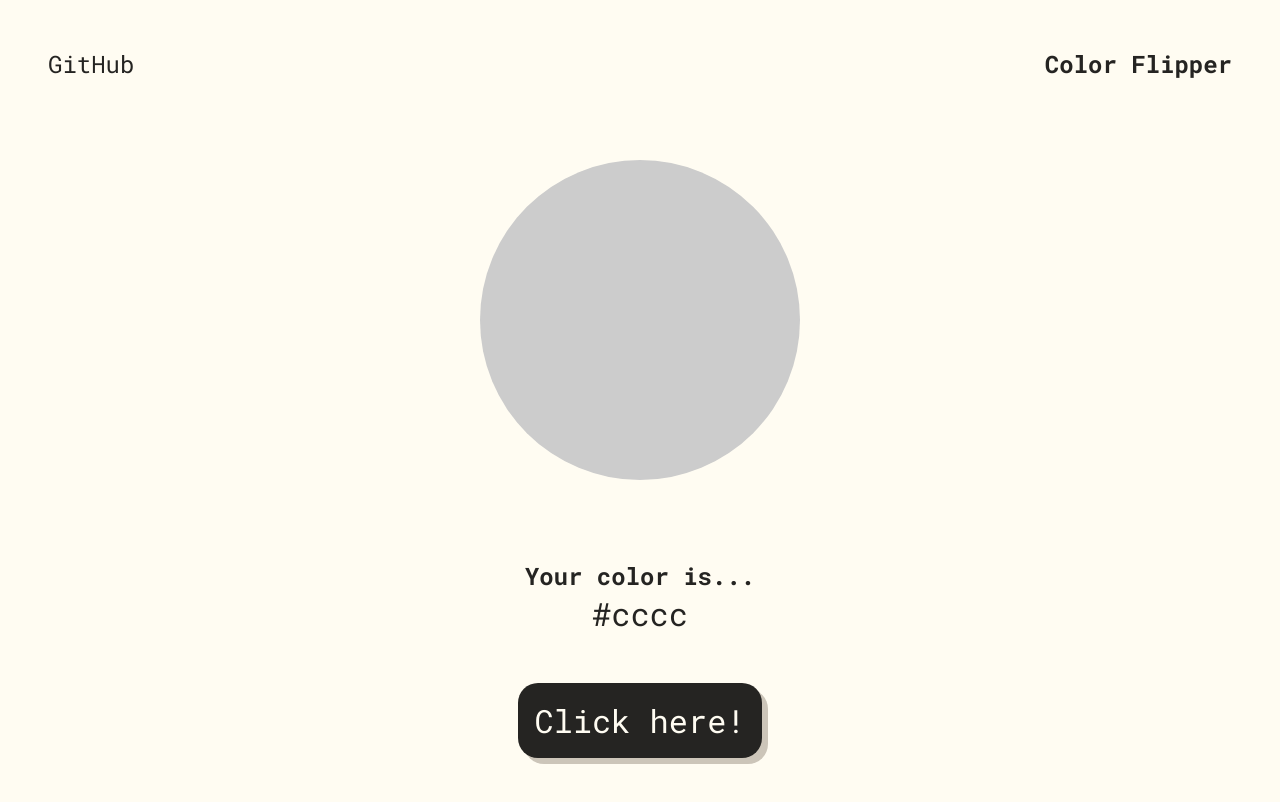
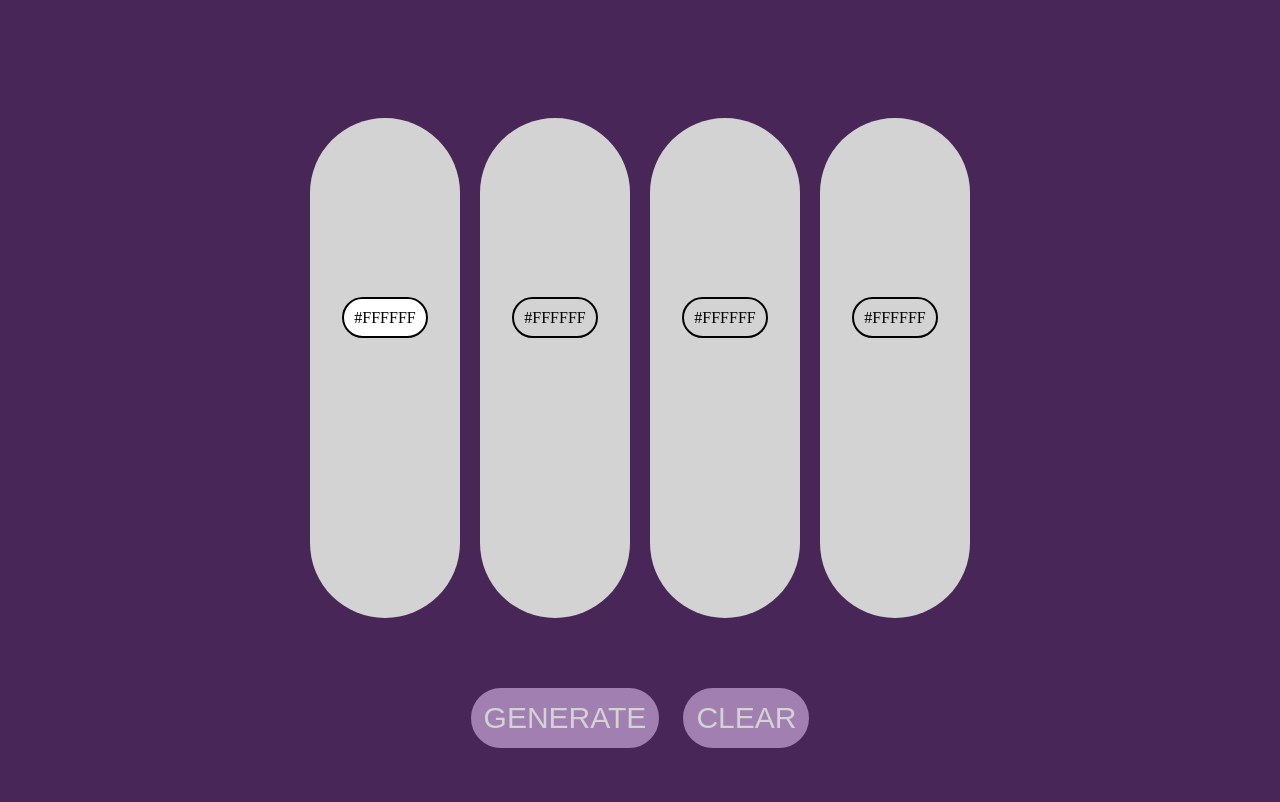
Before and after one commit to mrfiratatalay/myJavaScriptProjects, a plain HTML site: page 1-Color Flipper/n/index.html in a window 1280 px wide. Drawn offline with Linux system fonts and the light colour scheme.

Commit message:
FISRT UPDATE was done...

```diff
--- a/1-Color Flipper/n/index.html
+++ b/1-Color Flipper/n/index.html
@@ -13,29 +13,26 @@
     <script src="index.js"></script>
   </head>
   <body>
-    <nav class="navbar">
-      <a href="https://github.com/mrfiratatalay" class="href">GitHub</a>
-      <!-- "navbar" class'ına sahip bir navigasyon çubuğu oluşturuluyor ve "GitHub"
-      linki ekleniyor. -->
-      <h1 class="site-title">Color Flipper</h1>
-      <!-- Sayfanın başlık kısmına "Color Flipper" metni ekleniyor. -->
-    </nav>
+    <div id="container">
+      <div class="flex">
+        <div class="clear item colorOne">
+          <span class="clear randomColor"> #FFFFFF</span>
+        </div>
+        <div class="clear item colorTwo">
+          <span class="clear randomColor2"> #FFFFFF</span>
+        </div>
+        <div class="clear item colorThree">
+          <span class="clear randomColor3">#FFFFFF</span>
+        </div>
+        <div class="clear item colorFour">
+          <span class="clear randomColor4">#FFFFFF</span>
+        </div>
+      </div>
 
-    <main class="container">
-      <div class="container-form">
-        <div class="square" id="circle"></div>
-        <!-- "container-form" class'ına sahip bir kutu oluşturuluyor ve içinde
-        "square" class'ına sahip bir kare, "circle" id'li bir element bulunuyor. -->
-        <h2 class="title-text">Your color is...</h2>
-        <!-- "container-form" class'ına sahip kutunun altında "Your color is..."
-        başlığı ekleniyor. -->
-        <span id="color-text" class="color-text">#cccc</span>
-        <!-- "color-text" id'li bir element ekleniyor ve "#cccc" metni içeriyor. -->
+      <div id="button">
+        <button class="btn generateBtn">Generate</button>
+        <button class="btn clearBtn">Clear</button>
       </div>
-      <button id="random-generator" class="random-generator">
-        Click here!
-      </button>
-      <!-- "random-generator" id'li bir buton oluşturuluyor ve "Click here!" metni ekleniyor. -->
-    </main>
+    </div>
   </body>
 </html>
--- a/1-Color Flipper/n/index.js
+++ b/1-Color Flipper/n/index.js
@@ -1,27 +1,74 @@
 window.onload = function () {
-  const HEX = [0, 1, 2, 3, 4, 5, 6, 7, 8, 9, "A", "B", "C", "D", "E", "F"]; // "HEX" adında bir sabit tanımlanıyor ve içine 0-9 arası sayılar ve A-F harfleri ekleniyor. Bu dizi, rastgele HEX renk kodları oluşturmak için kullanılacak.
+  // Web sayfası yüklendiğinde çalışacak fonksiyon tanımlandı.
 
-  const button = document.getElementById("random-generator"); // HTML'deki "random-generator" id'sine sahip buton, "button" değişkenine atandı.
+  const hexletters = [
+    "A",
+    "B",
+    "C",
+    "D",
+    "E",
+    "F",
+    0,
+    1,
+    2,
+    3,
+    4,
+    5,
+    6,
+    7,
+    8,
+    9,
+  ];
+  // Renk kodları için kullanılacak harfler ve sayılar bir dizi içinde tanımlandı.
 
-  const colorText = document.getElementById("color-text"); // HTML'deki "color-text" id'sine sahip bir element, "colorText" değişkenine atandı.
+  const genBtn = document.querySelector(".generateBtn");
+  const clearBtn = document.querySelector(".clearBtn");
+  // generateBtn ve clearBtn sınıflarına sahip butonlar seçildi.
 
-  let background = document.getElementById("circle"); // HTML'deki "circle" id'sine sahip bir element, "background" değişkenine atandı.
+  genBtn.addEventListener("click", function () {
+    // generateBtn butonuna tıklandığında çalışacak fonksiyon tanımlandı.
 
-  function getRandomNumber() {
-    return Math.floor(Math.random() * HEX.length); // HEX dizisi içindeki elemanların sayısı ile çarpılan rastgele bir sayı döndüren bir fonksiyon tanımlanıyor.
+    let color = randomhexcolor();
+    let color2 = randomhexcolor();
+    let color3 = randomhexcolor();
+    let color4 = randomhexcolor();
+    // randomhexcolor fonksiyonu kullanılarak dört adet rastgele renk oluşturuldu.
+
+    document.querySelector(".colorOne").style.backgroundColor = color;
+    document.querySelector(".colorTwo").style.backgroundColor = color2;
+    document.querySelector(".colorThree").style.backgroundColor = color3;
+    document.querySelector(".colorFour").style.backgroundColor = color4;
+    // HTML belgesindeki .colorOne, .colorTwo, .colorThree ve .colorFour sınıflarına sahip elemanların arka plan rengi rastgele oluşturulan renklere ayarlandı.
+
+    document.querySelector(".randomColor").style.color = color;
+    document.querySelector(".randomColor2").style.color = color2;
+    document.querySelector(".randomColor3").style.color = color3;
+    document.querySelector(".randomColor4").style.color = color4;
+    // HTML belgesindeki .randomColor, .randomColor2, .randomColor3 ve .randomColor4 sınıflarına sahip elemanların metin rengi rastgele oluşturulan renklere ayarlandı.
+  });
+
+  function randomhexcolor() {
+    // Rastgele hex renk kodu oluşturan fonksiyon tanımlandı.
+
+    let hexColor = "#";
+    // Renk kodunun başına # karakteri eklendi.
+
+    for (let x = 0; x < 6; x++) {
+      hexColor = hexColor + hexletters[Math.floor(Math.random() * 16)];
+    }
+    // hexletters dizisindeki harfler ve sayılar kullanılarak altı karakterlik bir rastgele renk kodu oluşturuldu.
+
+    return hexColor;
+    // Oluşturulan rastgele renk kodu fonksiyondan döndürüldü.
   }
-  // "click" olayı gerçekleştiğinde çalışacak bir olay dinleyicisi eklendi.
 
-  button.addEventListener("click", () => {
-    let hexColor = "#"; // hex renk kodunun başına "#" işareti eklendi.
+  clearBtn.addEventListener("click", () => {
+    // clearBtn butonuna tıklandığında çalışacak fonksiyon tanımlandı.
 
-    // 6 karakterli bir hex renk kodu oluşturmak için, HEX dizisinden rastgele 6 eleman seçilip hexColor değişkenine ekleniyor.
-    for (let i = 0; i < 6; i++) {
-      hexColor += HEX[getRandomNumber()];
-    }
-
-    colorText.textContent = hexColor; // HTML'deki "color-text" elementinin metni, oluşturulan hex renk kodu ile değiştiriliyor.
-    colorText.style.color = hexColor; // "color-text" elementinin yazı rengi, oluşturulan hex renk kodu ile değiştiriliyor.
-    background.style.backgroundColor = hexColor; // "circle" elementinin arka plan rengi, oluşturulan hex renk kodu ile değiştiriliyor.
+    document.querySelectorAll(".clear").forEach((cur) => {
+      cur.style.backgroundColor = "lightgrey";
+      cur.style.color = "lightgrey";
+    });
+    // HTML belgesindeki .clear sınıfına sahip tüm elemanların arka planlari sifirlandi.
   });
 };
--- a/1-Color Flipper/n/style.css
+++ b/1-Color Flipper/n/style.css
@@ -1,100 +1,81 @@
-@import url("https://fonts.googleapis.com/css2?family=Roboto+Mono:wght@100;300;400;700&display=swap");
-
-/* Google Fonts'tan Roboto Mono yazı tipini çağırmak için bir stil yönergesi kullanılıyor */
-
-:root {
-  --light: #fffcf2;
-  --mid-light: #ccc5b9;
-  --mid: #403d39;
-  --dark: #252422;
+body {
+  background-color: #482657;
 }
 
-/* CSS değişkenleri tanımlanıyor ve bunlar herhangi bir stil yönergesinde kullanılabilecek önceden tanımlanmış renk kodlarına eşleniyor */
-
-* {
-  margin: 0;
-  padding: 0;
-  box-sizing: border-box;
-  font-family: "Roboto Mono", monospace;
+.flex {
+  display: flex;
+  flex-direction: row;
+  flex-wrap: wrap;
+  text-align: center;
+  justify-content: center;
+  padding-top: 100px;
+  padding-bottom: 50px;
 }
 
-/* Tüm HTML elementleri için varsayılan ayarlar belirtiliyor: Kenar boşluğu, iç boşluk, kutu boyutlandırma, ve yazı tipi ayarları tanımlanıyor */
-
-body {
-  background-color: var(--light);
-  color: var(--dark);
-
-  margin: 3em;
-  height: 100%;
+.item {
+  width: 150px;
+  height: 500px;
+  background-color: lightgrey;
+  justify-content: center;
+  line-height: 400px;
+  margin: 10px;
+  border-radius: 100px;
 }
 
-/* HTML <body> elementinin stil özellikleri belirleniyor: Arkaplan rengi, yazı rengi, kenar boşluğu, ve yükseklik özellikleri tanımlanıyor */
-
-.navbar {
-  display: flex;
-  justify-content: space-between;
+#button {
   align-items: center;
+  margin: auto;
+}
+.btn {
+  text-transform: uppercase;
+  background-color: #a17fb0;
+  color: lightgrey;
+  border: 3px solid #a17fb0;
+  border-radius: 75px;
+  font-size: 30px;
+  padding: 10px 10px;
+  margin: 10px;
 }
 
-/* Navbar stil özellikleri belirleniyor: Navbar HTML elementi için Flexbox düzeni (öğeleri yatay olarak hizalama) tanımlanıyor, öğeler arasında boşluk bırakmak için "justify-content: space-between" kullanılıyor, ve öğeleri dikey olarak hizalamak için "align-items: center" kullanılıyor */
-
-.navbar a {
-  text-decoration: none;
-  color: var(--dark);
-  font-size: 1.5em;
+.btn:hover {
+  color: #a17fb0;
+  background-color: lightgrey;
 }
 
-/* Navbar'daki linklerin stil özellikleri belirleniyor: Alt çizgi olmaması için "text-decoration: none" kullanılıyor, yazı rengi belirleniyor, ve yazı boyutu belirleniyor */
-
-main {
-  display: flex;
-  align-items: center;
-  justify-content: center;
-  flex-direction: column;
+.randomColor {
+  border: 2px solid black;
+  border-radius: 50px;
+  padding: 10px;
+  margin: 10px;
+  background-color: white;
 }
 
-/* HTML <main> elementinin stil özellikleri belirleniyor: Flexbox düzeni (öğeleri dikey olarak hizalama) kullanılıyor, öğeleri yatay ve dikey olarak hizalamak için "align-items: center" ve "justify-content: center" kullanılıyor */
-
-.container-form {
-  display: flex;
-  flex-direction: column;
-  align-items: center;
+.randomColor2 {
+  border: 2px solid black;
+  border-radius: 50px;
+  padding: 10px;
+  margin: 10px;
+  background-color: lightgrey;
+  text-align: center;
+  place-items: center;
 }
 
-/* .container-form sınıfı bir flex konteynerdir ve içindeki öğeleri dikey olarak hizalar. */
-
-.color-text {
-  font-size: 2em;
+.randomColor3 {
+  border: 2px solid black;
+  border-radius: 50px;
+  padding: 10px;
+  margin: 10px;
+  background-color: lightgrey;
 }
 
-/* .color-text sınıfı 2em boyutunda bir yazı tipi kullanır. */
-
-.square {
-  width: 20em;
-  height: 20em;
-  background-color: #ccc;
-  border-radius: 999px;
-  margin: 5em;
+.randomColor4 {
+  border: 2px solid black;
+  border-radius: 50px;
+  padding: 10px;
+  margin: 10px;
+  background-color: lightgrey;
 }
 
-/* .square sınıfı, 20em genişliğinde ve 20em yüksekliğinde bir kare oluşturur. Kare arka plan rengi #ccc ve kenar yarıçapı 999px'dir. Kare, 5em boşluk ile diğer öğelerden ayrılır. */
-
-.random-generator {
-  margin: 1.5em;
-  padding: 0.5em;
-  font-size: 2em;
-  border-radius: 20px;
-  border: none;
-  background-color: var(--dark);
-  color: var(--light);
-  box-shadow: 6px 6px 0px var(--mid-light);
+#button {
+  text-align: center;
 }
-
-/* .random-generator sınıfı, 20 piksel yarıçaplı ve kenarları olmayan bir kutu oluşturur. Kutunun arka plan rengi var(--dark) ve yazı rengi var(--light) 'dır. Kutu, 1.5em margin ve 0.5em padding değerleri ile diğer öğelerden ayrılır. Kutu, 6px sağ alt köşesinde bir gölgeye sahiptir. */
-
-.random-generator:hover {
-  box-shadow: -6px -6px 0px var(--mid-light);
-  cursor: pointer;
-}
-
-/* .random-generator sınıfına bir hover durumunda uygulanan özellik, kutunun sol üst köşesinde (-6px, -6px) bir gölge etkisi yaratmaktır. */
```
